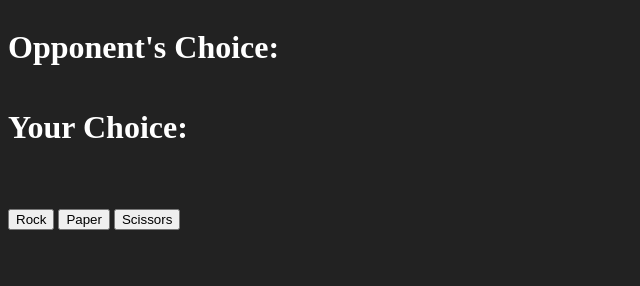
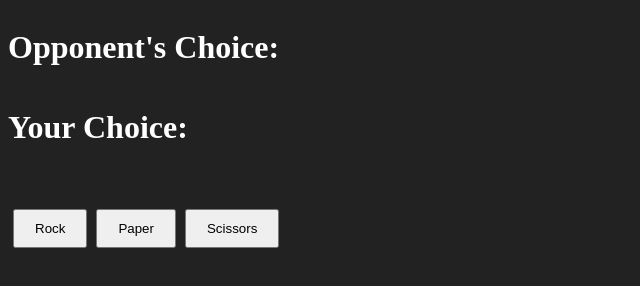
Before and after one commit to J-Matlock559/Rock-Paper-Scissors, a plain HTML site: page index.html in a window 1280 px wide. Shown: the whole page, without its empty margins (0-640 px from the left). Drawn offline with Linux system fonts and the light colour scheme.

Commit message:
Increased button size

```diff
--- a/css/style.css
+++ b/css/style.css
@@ -9,4 +9,6 @@ body{
 
 button{
     margin-top: 20px;
+    margin-left: 5px;
+    padding: 10px 20px;
 }
```
